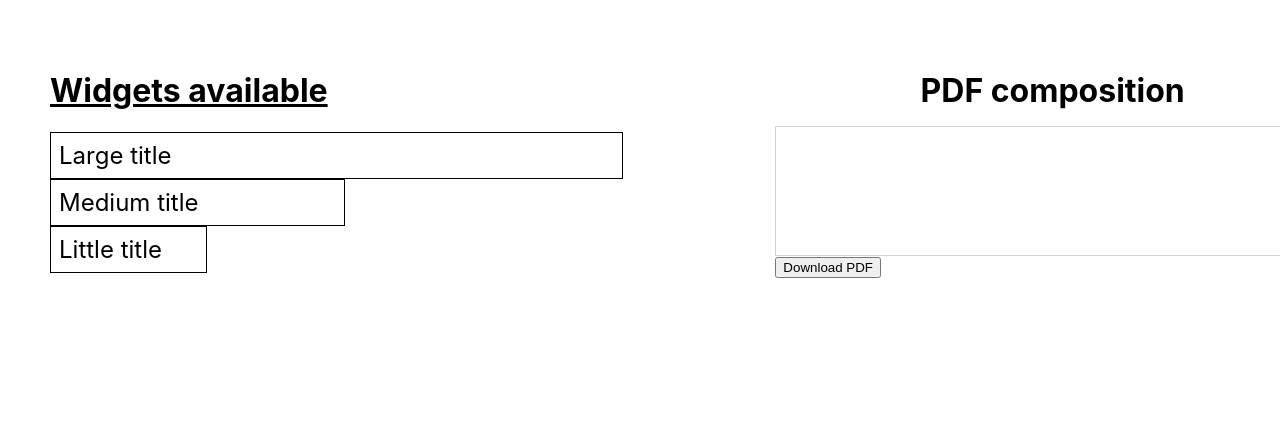
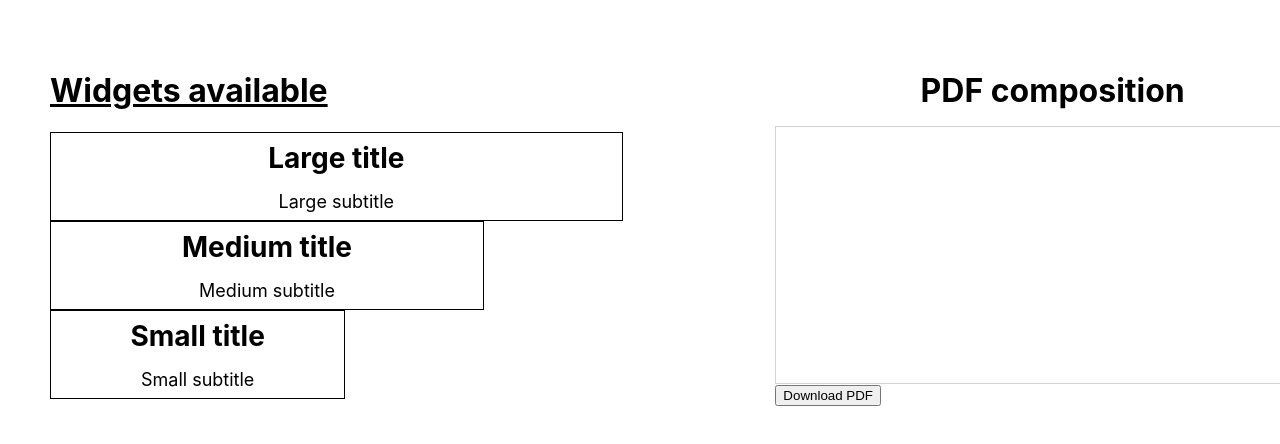
Before and after one commit to johan-uqac/hackathon-web, a React (Create React App) app in the folder hackaton-web/: page / in a window 1280 px wide. Shown: the top 444 px of the page. Built offline with nearby package versions, Linux system fonts and the light colour scheme.

Commit message:
Add title

```diff
--- a/hackaton-web/src/Components/Draggables/Title/Title.css
+++ b/hackaton-web/src/Components/Draggables/Title/Title.css
@@ -1,12 +1,26 @@
-.fruit-item {
+.title-item {
+    display: flex;
     border: 1px solid black;
-    font-size: 1.5rem;
     padding: 0.5rem;
     background-color: white;
+    flex-direction: column;
+    justify-content: center;
+    align-items: center;
+    text-align: center;
+    gap: 1rem;
   }
-  .fruit-item:hover {
+  .title-item:hover {
     cursor: grab;
   }
-  .fruit-item:active {
+  .title-item:active {
     cursor: grabbing;
   }
+
+.title {
+  font-size: 28px;
+  font-weight: bold;
+}
+
+.subtitle {
+  font-size: 18px;
+}
--- a/hackaton-web/src/Components/Draggables/Title/Title.tsx
+++ b/hackaton-web/src/Components/Draggables/Title/Title.tsx
@@ -7,18 +7,18 @@ interface DraggableProps {
   children: Widget;
 }
 
-export default function Draggable ({children}: DraggableProps) {
+export default function Draggable({children}: DraggableProps) {
   const { attributes, listeners, setNodeRef, transform } = useDraggable({
     id: children.id,
-    data: { content: children.content, size: children.size }
+    data: { content: children.content, size: children.size, component: children.component }
   });
 
   function calculateWidth(size: Widget["size"]) {
     switch (size) {
       case "small":
-        return "25%";
+        return "50%";
       case "medium":
-        return "50%";
+        return "75%";
       case "large":
         return "100%";
     }
@@ -27,12 +27,13 @@ export default function Draggable ({children}: DraggableProps) {
   return (
     <div
       ref={setNodeRef}
-      className="fruit-item"
+      className="title-item"
       style={{ transform: CSS.Translate.toString(transform), width: calculateWidth(children.size) }}
       {...attributes}
       {...listeners}
     >
-      {children.content}
+      <span className="title">{children.content[0]}</span>
+      <span className="subtitle">{children.content[1]}</span>
     </div>
   );
 };
--- a/hackaton-web/src/Components/Droppable/Droppable.css
+++ b/hackaton-web/src/Components/Droppable/Droppable.css
@@ -4,8 +4,8 @@
   min-height: 8rem;
   border: 1px solid lightgray;
   justify-content: center;
-  gap: 1rem;
   flex-wrap: wrap;
+  padding-bottom: 8rem;
 }
 
 .pdf-item {
--- a/hackaton-web/src/Components/Droppable/Droppable.tsx
+++ b/hackaton-web/src/Components/Droppable/Droppable.tsx
@@ -1,6 +1,7 @@
 import { useDroppable } from "@dnd-kit/core";
 import "./Droppable.css";
 import Widget from "../../types/Widget";
+import Draggable from "../Draggables/Title/Title";
 
 interface IPDFDroppable {
   items: Widget[];
@@ -11,23 +12,10 @@ const PDFDroppable = ({items}: IPDFDroppable) => {
     id: "pdf-droppable"
   });
 
-  function calculateWidth(size: string) {
-    switch (size) {
-      case "small":
-        return "25%";
-      case "medium":
-        return "50%";
-      case "large":
-        return "100%";
-    }
-  }
-
   return (
     <div className="pdf" id="pdf" ref={setNodeRef}>
       {items.map((item, idx) => (
-        <div key={`${item}-${idx}`} className="pdf-item" style={{width: calculateWidth(item.size)}}>
-          {item.content}
-        </div>
+        <Draggable key={`${item.content}-${idx}`}>{item}</Draggable>
       ))}
     </div>
   );
--- a/hackaton-web/src/Sections/WidgetsList/WidgetList.tsx
+++ b/hackaton-web/src/Sections/WidgetsList/WidgetList.tsx
@@ -7,19 +7,19 @@ export default function WidgetList() {
     const widgets: Widget[] = [
         {
             id: "1",
-            content: "Large title",
+            content: ["Large title", "Large subtitle"],
             size: "large",
             component: "title"
         },
         {
             id: "2",
-            content: "Medium title",
+            content: ["Medium title", "Medium subtitle"],
             size: "medium",
             component: "title"
         },
         {
             id: "3",
-            content: "Little title",
+            content: ["Small title", "Small subtitle"],
             size: "small",
             component: "title"
         }
--- a/hackaton-web/src/types/Widget.ts
+++ b/hackaton-web/src/types/Widget.ts
@@ -2,7 +2,7 @@ export default interface Widget {
 id:
   string;
 content:
-  string;
+  string[];
 size:
   "small" | "medium" | "large";
 component:
```
